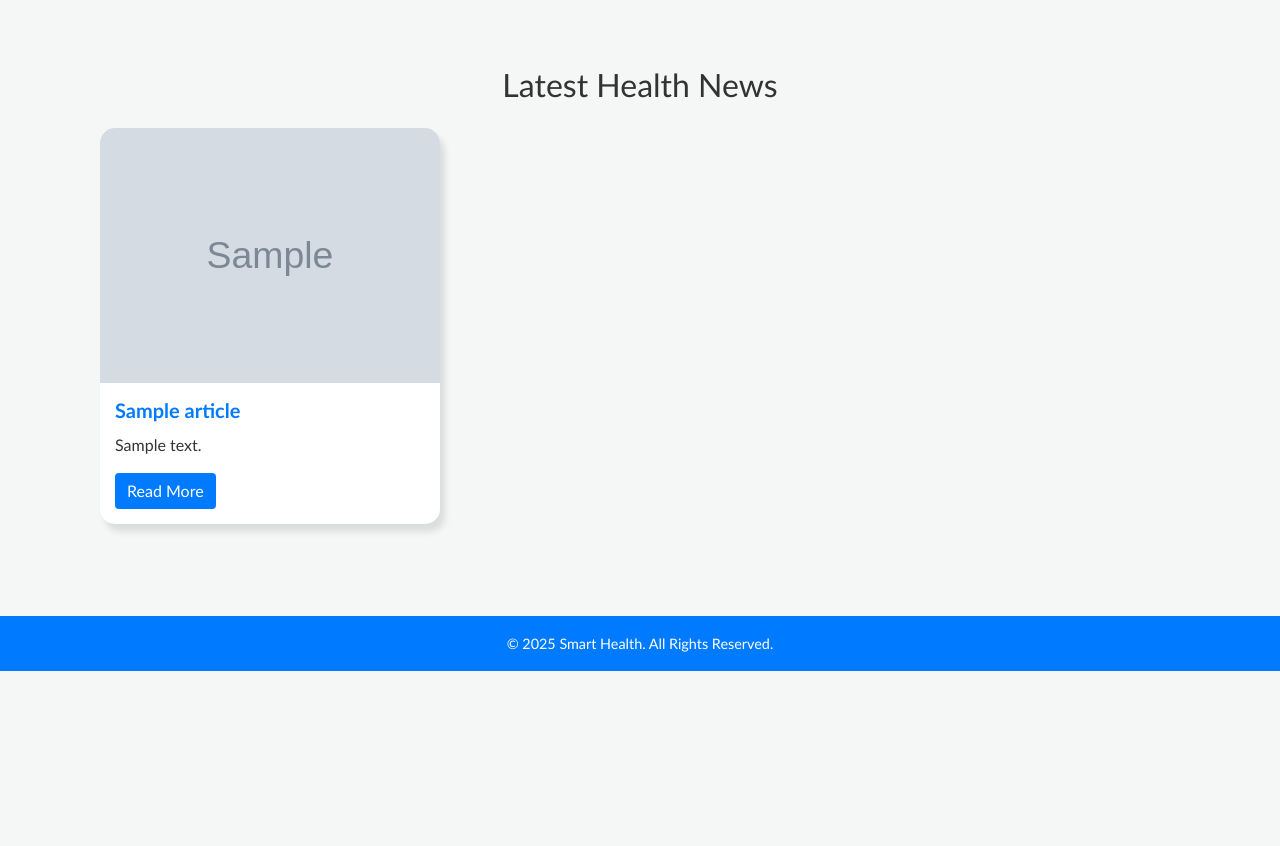
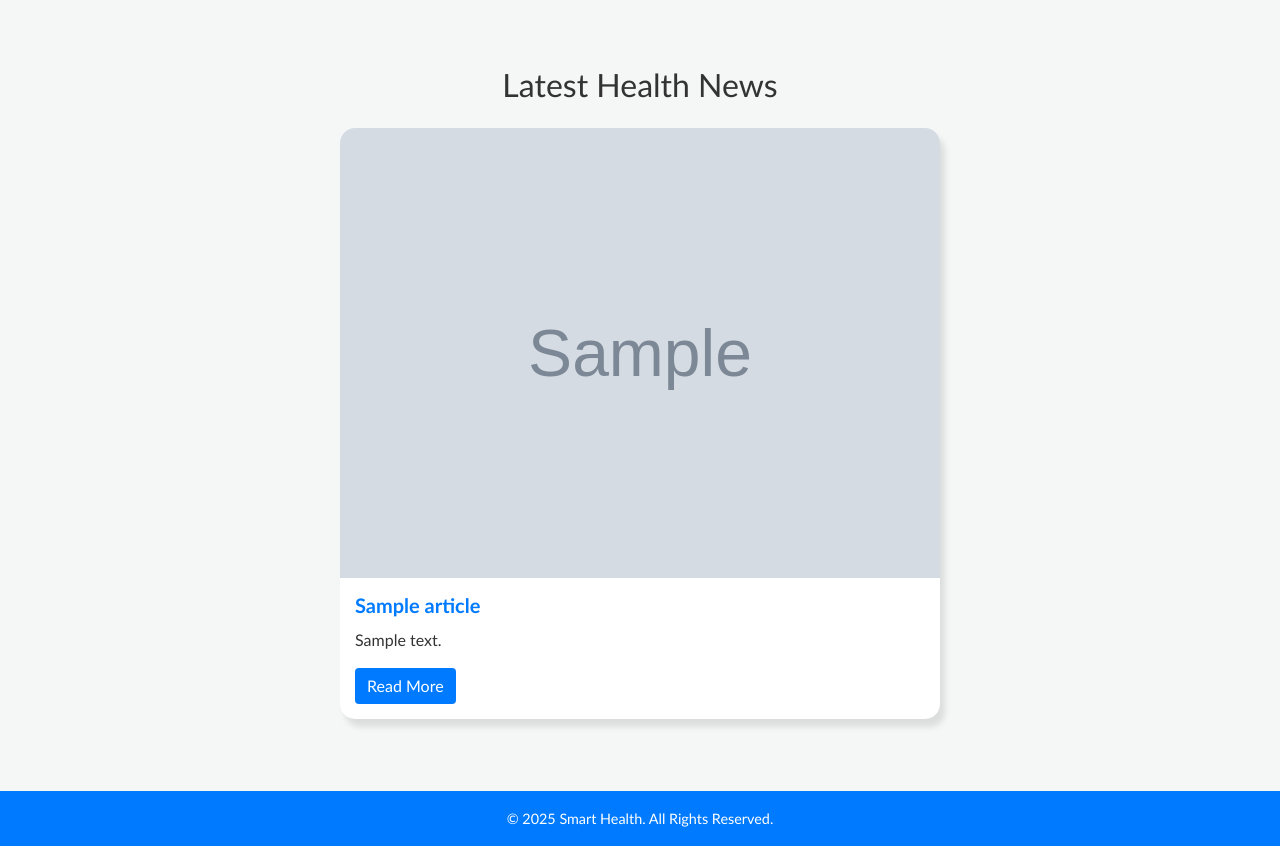
Before and after one commit to m-ismail-x2/medicloud, a Flask app: template templates/news.html in a window 1280 px wide. Shown: the part 54-900 px from the top of the page. Before the commit the page ends 725 px from the top, so only its background shows below. Run offline with Flask 3, Linux system fonts and the light colour scheme; the template is opened without the code that fills it: most values are stand-ins (such as "Sample title", 1, 10 or a date in 2020); grey boxes marked "Sample" are stand-in pictures.

Commit message:
Style: news and username with bootstrap

```diff
--- a/templates/news.html
+++ b/templates/news.html
@@ -3,17 +3,15 @@
 {% block content %}
 <div class="container mt-5">
     <h2 class="text-center mb-4">Latest Health News</h2>
-    <div class="row">
+    <div class="d-flex flex-column align-items-center">
         {% for article in articles %}
             {% if article['title'] and article['description'] and article['url'] %}
-                <div class="col-md-4 mb-4">
-                    <div class="card">
-                        <img src="{{ article['urlToImage'] or url_for('static', filename='images/placeholder.jpg') }}" class="card-img-top" alt="News Image">
-                        <div class="card-body">
-                            <h5 class="card-title">{{ article['title'] }}</h5>
-                            <p class="card-text">{{ article['description'] }}</p>
-                            <a href="{{ article['url'] }}" class="btn btn-primary" target="_blank">Read More</a>
-                        </div>
+                <div class="card mb-4 w-100" style="max-width: 600px;">
+                    <img src="{{ article['urlToImage'] or url_for('static', filename='images/placeholder.jpg') }}" class="card-img-top" alt="News Image">
+                    <div class="card-body">
+                        <h5 class="card-title">{{ article['title'] }}</h5>
+                        <p class="card-text">{{ article['description'] }}</p>
+                        <a href="{{ article['url'] }}" class="btn btn-primary" target="_blank">Read More</a>
                     </div>
                 </div>
             {% endif %}
--- a/templates/profile.html
+++ b/templates/profile.html
@@ -3,7 +3,7 @@
 {% block content %}
 <div class="container mt-5 pt-4">
     <div class="col-md-12 text-center">
-        <h2>{{ user.Name }}</h2>
+        <h2 class="mb-4">{{ user.Name }}</h2>
     <div class="row mb-4">
         <!-- Medical History Section -->
         <div class="col-md-6 mb-3">
```
